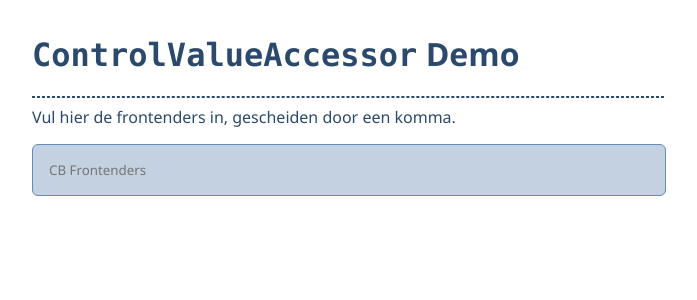
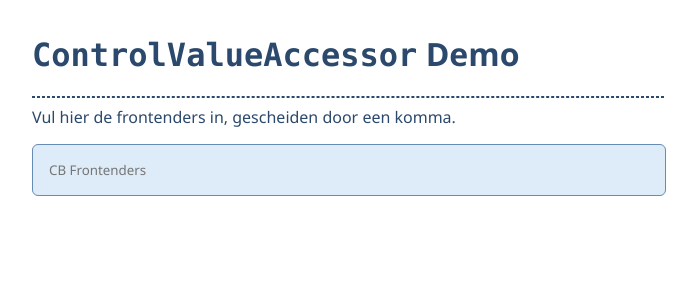
Before and after one commit to WouterSpaak/fed-demo-cva, an Angular app: page / in a window 1280 px wide. Shown: the top 300 px of the page, without its empty margins (292-989 px from the left). Built offline with nearby package versions, Linux system fonts and the light colour scheme.

Commit message:
super pretty!

```diff
--- a/src/app/app.component.scss
+++ b/src/app/app.component.scss
@@ -19,5 +19,5 @@ input {
   margin-top: 16px;
   border: 1px solid #668bb4;
   border-radius: 6px;
-  background-color: #c3d1e0;
+  background-color: #deebf8;
 }
--- a/src/app/app.component.ts
+++ b/src/app/app.component.ts
@@ -12,6 +12,7 @@ export class AppComponent {
   get frontenders(): string {
     return this.form.get('frontenders').value;
   }
+
   constructor(private readonly formBuilder: FormBuilder) {
     this.form = this.formBuilder.group({
       frontenders: null
```
